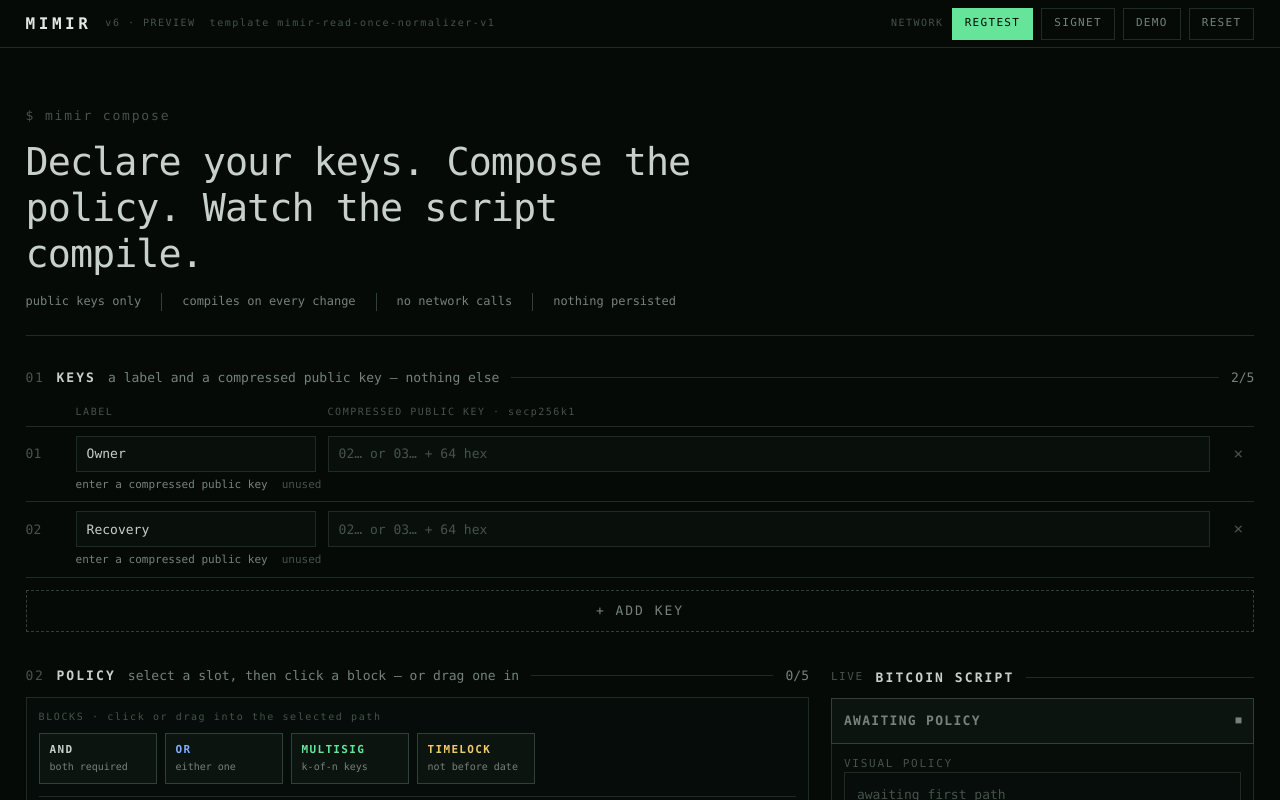
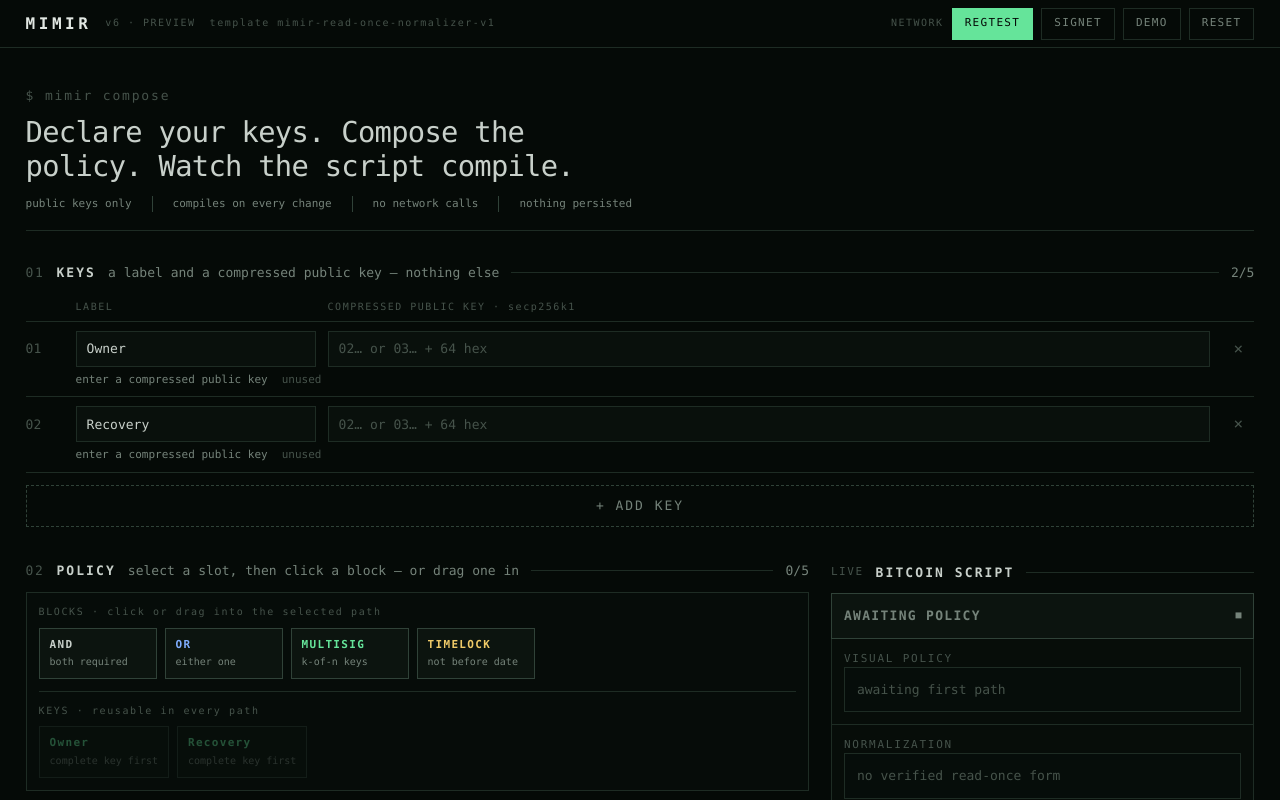
Before and after one commit to rawBit-io/mimir, a Next.js app: page / in a window 1280 px wide. Shown: the top 800 px of the page. Built offline with nearby package versions, Linux system fonts and the light colour scheme.

Commit message:
Tighten hero layout

```diff
--- a/app/globals.css
+++ b/app/globals.css
@@ -76,20 +76,21 @@ code, pre { font: inherit; }
 
 .page-wrap { width: 100%; max-width: 1680px; margin: 0 auto; padding: 0 clamp(16px, 2vw, 32px) 36px; }
 .hero {
-  padding: clamp(34px, 4.5vw, 58px) 0 24px;
+  padding: clamp(26px, 3vw, 40px) 0 18px;
   border-bottom: 1px solid var(--line);
 }
 .prompt { color: var(--faint); letter-spacing: .14em; }
 .hero h1 {
-  max-width: 720px;
-  margin-top: 14px;
+  max-width: none;
+  margin-top: 10px;
   color: var(--fg);
-  font-size: clamp(26px, 3vw, 44px);
+  font-size: clamp(24px, 2.25vw, 36px);
   font-weight: 500;
-  line-height: 1.2;
+  line-height: 1.18;
   letter-spacing: -.025em;
+  white-space: nowrap;
 }
-.hero-facts { display: flex; flex-wrap: wrap; gap: 6px 0; margin-top: 16px; color: var(--dim); font-size: 12px; }
+.hero-facts { display: flex; flex-wrap: wrap; gap: 6px 0; margin-top: 12px; color: var(--dim); font-size: 11px; }
 .hero-facts span { padding: 0 20px; border-left: 1px solid var(--line-strong); }
 .hero-facts span:first-child { padding-left: 0; border-left: 0; }
 
@@ -423,6 +424,7 @@ input::placeholder { color: var(--faint); opacity: 1; }
   .network-label { width: 100%; }
   .network-button, .plain-button { min-height: 44px; flex: 1; }
   .hero { padding-top: 28px; }
+  .hero h1 { white-space: normal; }
   .hero h1 br { display: none; }
   .hero-facts { display: grid; grid-template-columns: 1fr 1fr; }
   .hero-facts span { padding: 0 12px; }
```
